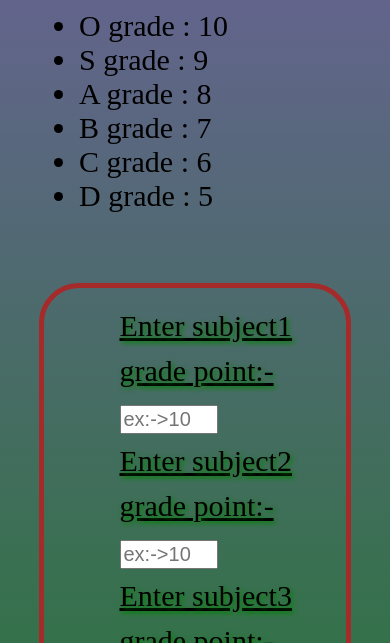
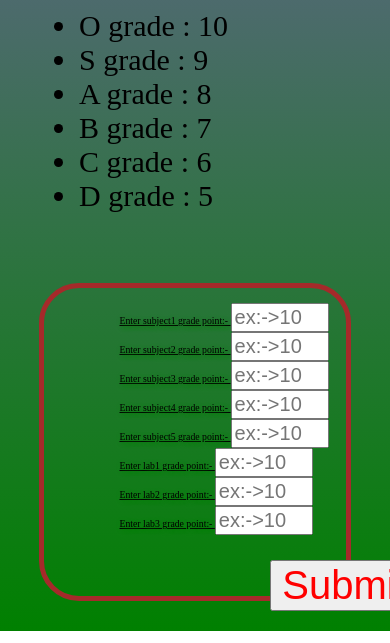
Before and after one commit to Phani-E650/Cgpa, a plain HTML site: page firstYear.html in a window 390 px wide. Shown: the part 457-1100 px from the top of the page. Drawn offline with Linux system fonts and the light colour scheme.

Commit message:
increased responsiveness

```diff
--- a/calci.css
+++ b/calci.css
@@ -24,7 +24,7 @@ form{
 	text-align: left;
 	font-family: "Times New Roman", Times, serif;
 	text-shadow: 2px 2px 5px green;
-	font-size: 30px;
+	font-size: 2.5vw;
 	text-decoration: underline;
 	position: relative;
 	bottom: 30px;
--- a/firstYear.html
+++ b/firstYear.html
@@ -1,6 +1,7 @@
 <!DOCTYPE html>
 <html>
 <head>
+	<meta name="viewport" content="width=device-width, initial-scale=1.0">
 	<meta charset="utf-8">
 	<title>First year sgpa calculator</title>
 	<script src="calci.js"></script>
```
